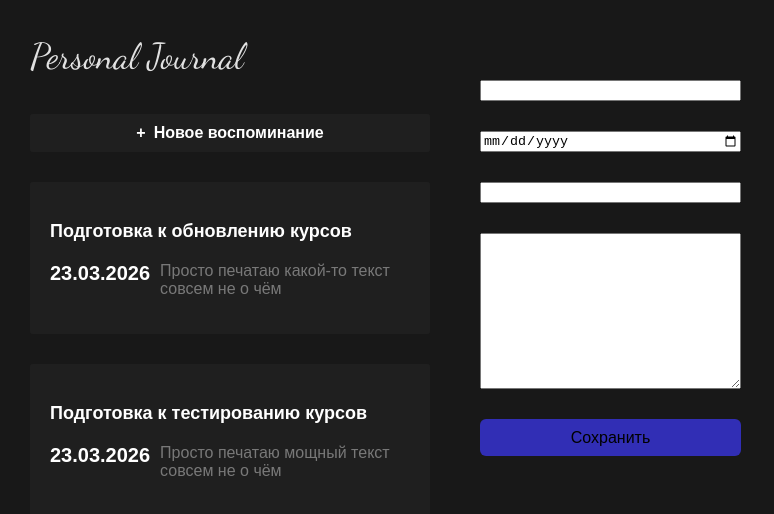
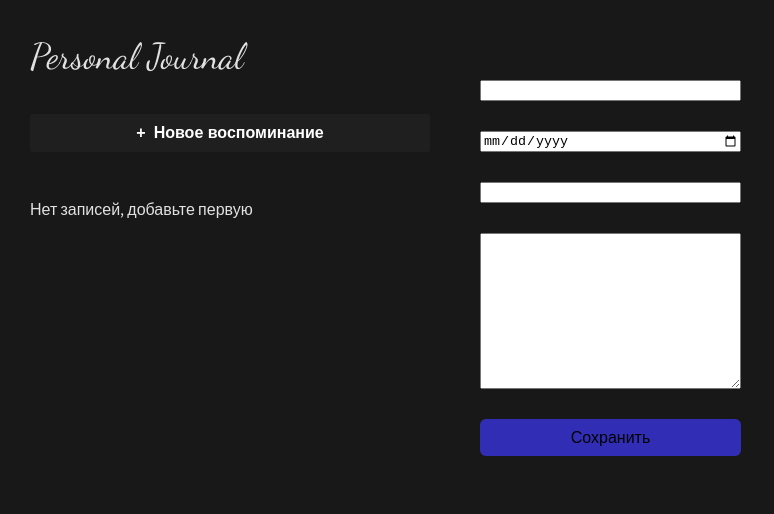
Before and after one commit to ArtyomTregubov/journal, a React (Vite) app: page / in a window 1280 px wide. Shown: the top 514 px of the page, without its empty margins (0-774 px from the left). Built offline with nearby package versions, Linux system fonts and the light colour scheme.

Commit message:
feat: added new logic for rendering journal list

```diff
--- a/src/App.jsx
+++ b/src/App.jsx
@@ -1,47 +1,26 @@
 import { useState } from 'react';
 import './App.css';
 import { Body } from './components/Body/Body';
-import { CardButton } from './components/CardButton/CardButton';
 import { Header } from './components/Header/Header';
 import { JournalAddButton } from './components/JournalAddButton/JournalAddButton';
 import { JournalForm } from './components/JournalForm/JournalForm';
-import { JournalItem } from './components/JournalItem/JournalItem';
 import { JournalList } from './components/JournalList/JournalList';
 import { LeftPanel } from './components/LeftPanel/LeftPanel';
 
 function App() {
 
 	const [items, setItems] = useState([
-		{
-			id: 1,
-			title: 'Подготовка к обновлению курсов',
-			date: new Date(),
-			text: 'Просто печатаю какой-то текст совсем не о чём'
-		},
-		{
-			id: 2,
-			title: 'Подготовка к тестированию курсов',
-			date: new Date(),
-			text: 'Просто печатаю мощный текст совсем не о чём'
-		}
+
 	]
 	);
 
 	const addItem = (item) => {
 		setItems(oldItems => [...oldItems, {
-			id: Math.max(...oldItems.map(i => i.id )) + 1,
+			id: oldItems.length > 0 ? Math.max(...oldItems.map(i => i.id )) + 1 : 1,
 			title: item.title,
 			date: new Date(item.date),
 			text: item.text
 		}]);
-	};
-
-	const sortItems = (a, b) => {
-		if (a.date < b.date) {
-			return 1;
-		} else {
-			return -1;
-		}
 	};
 
 	return (
@@ -49,17 +28,7 @@ function App() {
 			<LeftPanel>
 				<Header/>
 				<JournalAddButton/>
-				<JournalList>
-					{items.sort(sortItems).map(el => (
-						<CardButton key={el.id}>
-							<JournalItem
-								title={el.title}
-								date={el.date}
-								text={el.text}
-							/>
-						</CardButton>
-					))}
-				</JournalList>
+				<JournalList items={items} />
 			</LeftPanel>
 			<Body>
 				<JournalForm
--- a/src/components/JournalList/JournalList.jsx
+++ b/src/components/JournalList/JournalList.jsx
@@ -1,7 +1,27 @@
 import './JournalList.css';
+import { CardButton } from '../CardButton/CardButton';
+import { JournalItem } from '../JournalItem/JournalItem';
 
-export const JournalList = ({ children }) => {
-	return (
-		<div className='journal-list'>{children}</div>
-	);
+export const JournalList = ({ items }) => {
+	if (items.length === 0) {
+		return <p>Нет записей, добавьте первую</p>;
+	}
+
+	const sortItems = (a, b) => {
+		if (a.date < b.date) {
+			return 1;
+		} else {
+			return -1;
+		}
+	};
+
+	return <>{items.sort(sortItems).map(el => (
+		<CardButton key={el.id}>
+			<JournalItem
+				title={el.title}
+				date={el.date}
+				text={el.text}
+			/>
+		</CardButton>
+	))}</>;
 };
```
Also changed, not shown: src/components/JournalItem/JournalItem.jsx (indentation only).
